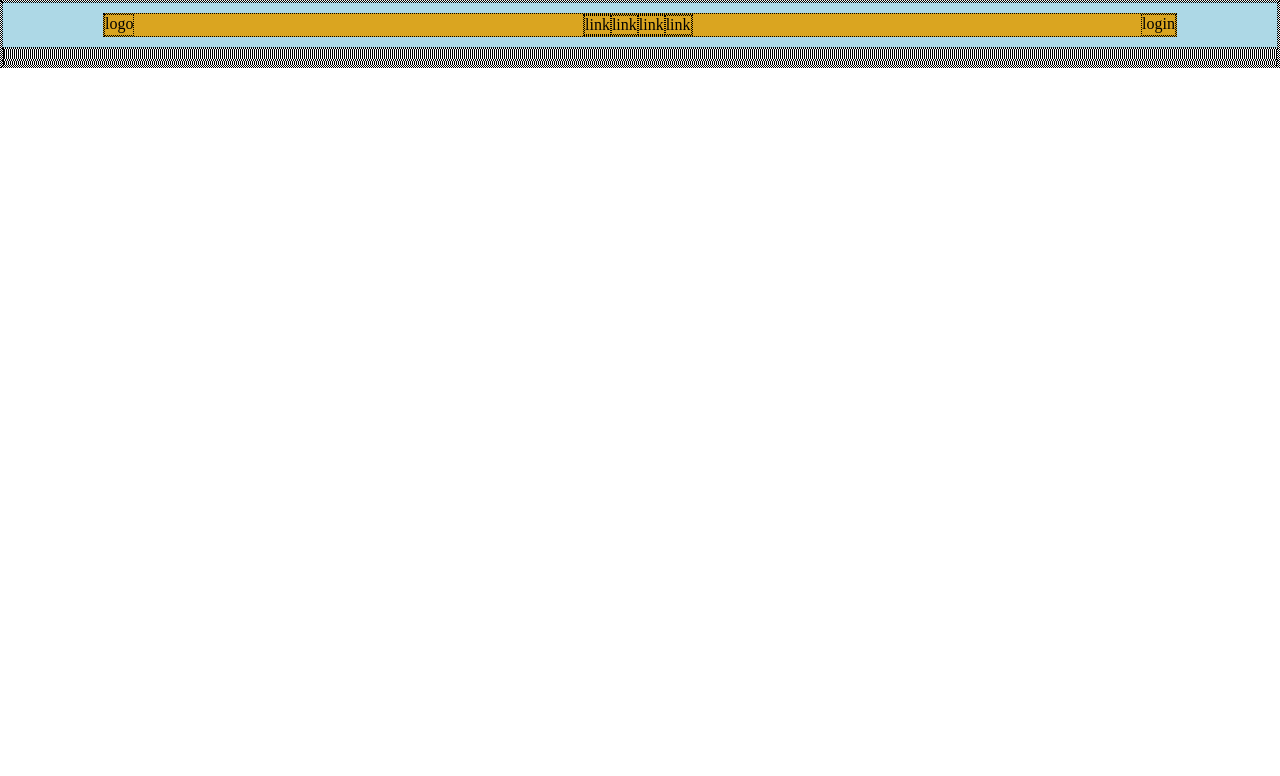
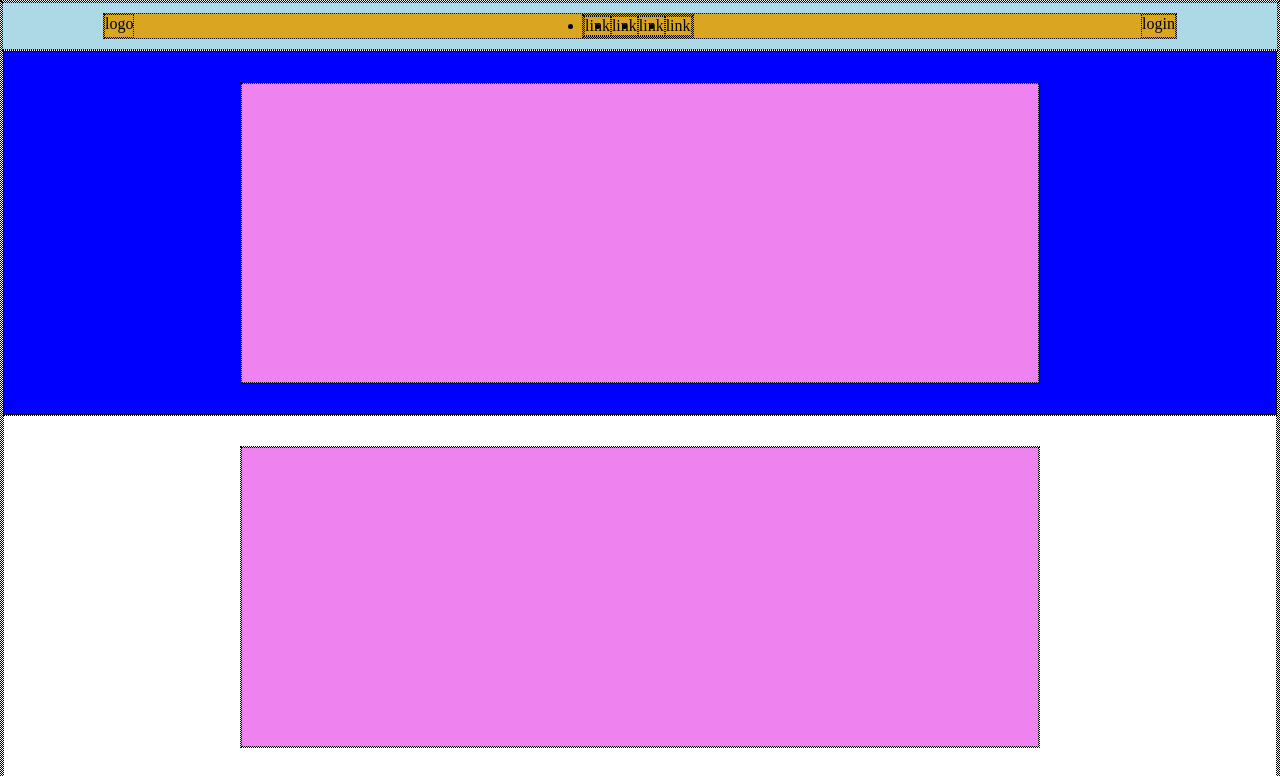
Before and after one commit to MegaEmme/html-css-struttura-discord, a plain HTML site: page index.html in a window 1280 px wide. Shown: the top 776 px of the page. Drawn offline with Linux system fonts and the light colour scheme.

Commit message:
feat: scaffolding 3.0

```diff
--- a/CSS/style.css
+++ b/CSS/style.css
@@ -1,9 +1,19 @@
 *{
+    border: 1px dotted black;
     margin: 0;
     padding: 0;
     box-sizing: border-box;
-    border: 1px dotted black;
 }
+
+/* classe debu da levare alla fine */
+
+.debug main section .row{
+    height: 300px;
+    background-color: violet;
+
+}
+
+/* classe debug da levare alla fine */
 
 .bg_azure{
     background-color:azure;
@@ -20,7 +30,6 @@
 .bg_gray{
     background-color: gray;
 }
-
 
 .bg_black{
     background-color: black;
@@ -44,3 +53,13 @@ header{
 .link{
     display: flex;
 }
+
+main > section{
+    padding-top: 30px;
+    padding-bottom: 30px;
+}
+
+.container{
+    width: 800px;
+    margin: 0 auto;
+}
--- a/index.html
+++ b/index.html
@@ -12,7 +12,7 @@
     <meta name="viewport" content="width=device-width, initial-scale=1.0">
     <title>Discord</title>
 </head>
-<body>
+<body class="debug">
 
     <!-- intestazione pagina -->
 
@@ -20,11 +20,13 @@
 
         <nav class="header">
             <div>logo</div>
-            <div class="link">
-                <div>link</div>
-                <div>link</div>
-                <div>link</div>
-                <div>link</div>
+            <div>
+                <ul class="link">
+                    <li>link</li>
+                    <li>link</li>
+                    <li>link</li>
+                    <li>link</li>
+                </ul>
             </div>
             <div>login</div>
         </nav>
@@ -37,15 +39,50 @@
 
     <main>
 
-        <section></section>
+        <section class="bg_blue">
 
-        <section></section>
+            <div class="container">
+                <div class="row">
+                </div>
+            </div>
 
-        <section></section>
+        </section>
 
-        <section></section>
+        <section class="bg_white">
 
-        <section></section>
+            <div class="container">
+                <div class="row">
+                </div>
+            </div>
+
+        </section>
+
+        <section class="bg_gray">
+
+            <div class="container">
+                <div class="row">
+                </div>
+            </div>
+
+        </section>
+
+        <section class="bg_white">
+
+            <div class="container">
+                <div class="row">
+                </div>
+            </div>
+
+        </section>
+
+        <section class="bg_gray">
+
+            <div class="container">
+                <div class="row">
+                </div>
+            </div>
+
+        </section>
 
     </main>
 
```
